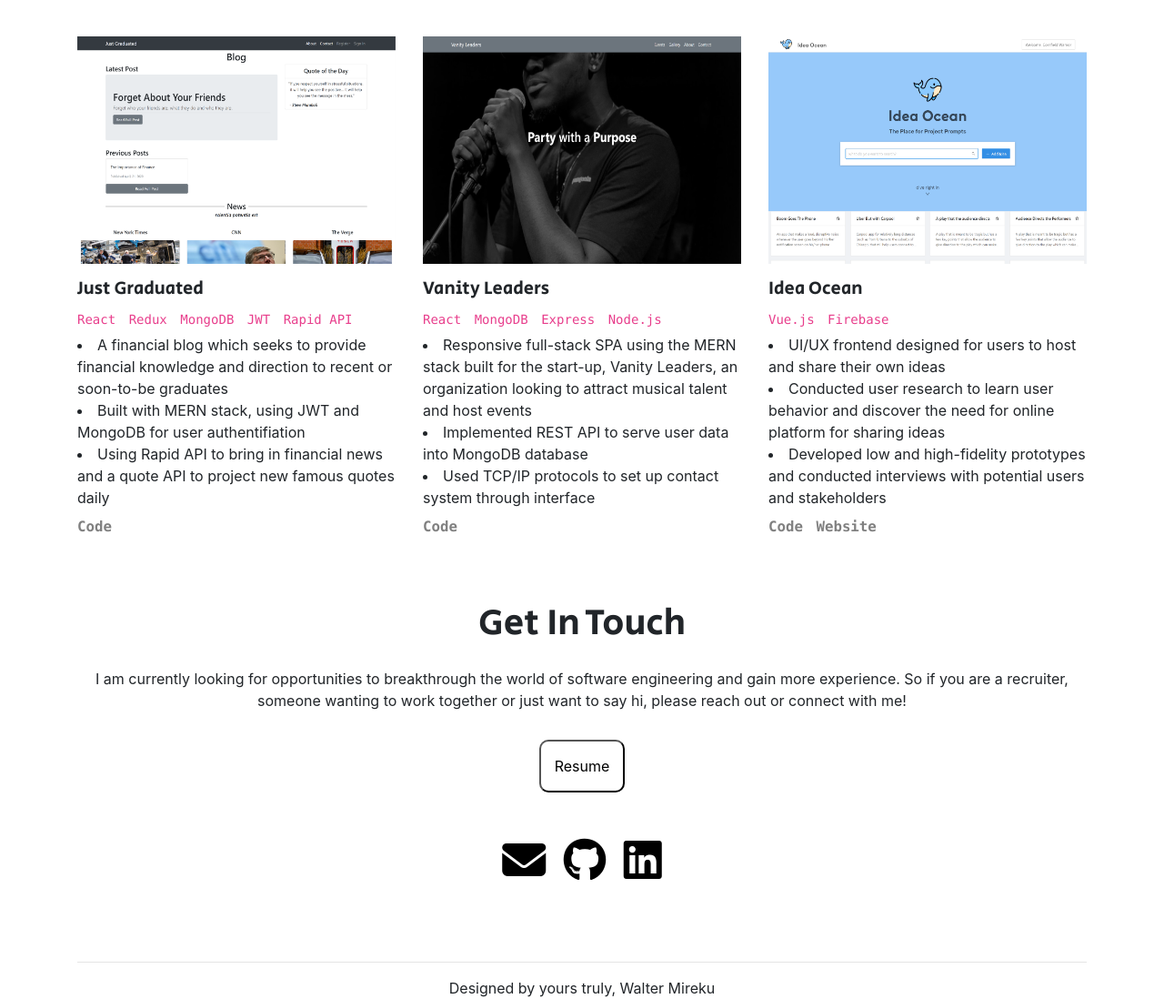
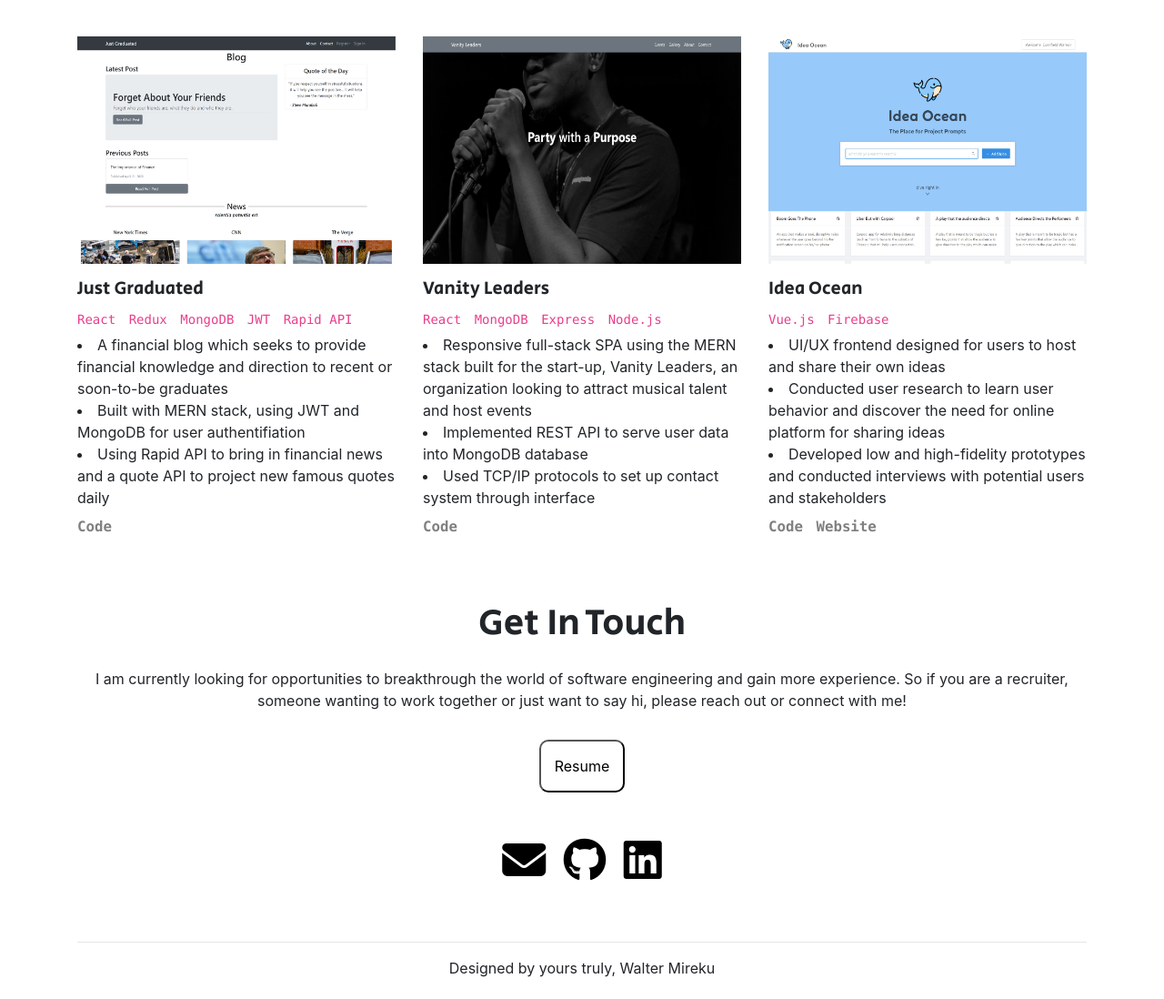
Before and after one commit to wmireku21/wmireku21.github.io, a plain HTML site: page index.html in a window 1280 px wide. Shown: the part 2098-3196 px from the top of the page at 91% size. After the commit the page ends 3174 px from the top, so only its background shows below. Drawn offline with nearby package versions, Linux system fonts and the light colour scheme; a script that the page names is missing.

Commit message:
Update index.css

```diff
--- a/index.css
+++ b/index.css
@@ -134,10 +134,6 @@ h1, h2, h3, h4, h5 {
     color: black;
 }
 
-.contact {
-    height: 50%;
-}
-
 #resume {
     padding: 15px;
     border-radius: 10px;
```
